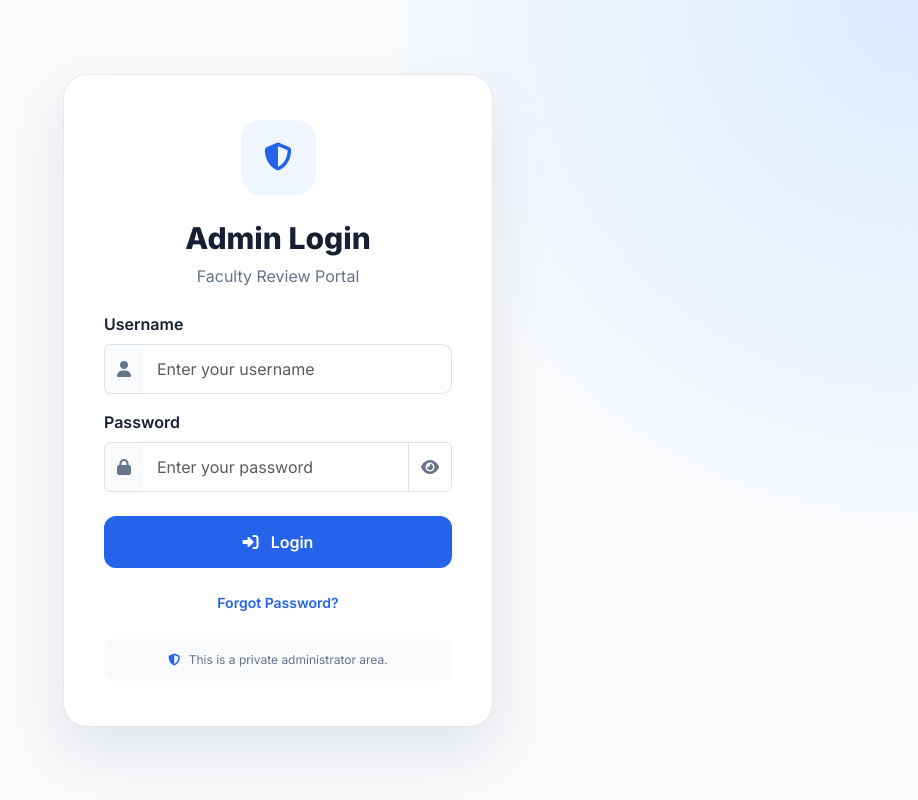
After one commit to DeepShreyaskar1904/faculty-review-portal, a Django app: page /admin-login/ in a window 1280 px wide. The commit adds this page. Shown: the whole page, without its empty margins (362-1280 px from the left). Run offline with Django 5.2, Linux system fonts and the light colour scheme; some libraries are stand-ins or nearby versions.

Commit message:
add login page

```diff
--- /dev/null
+++ b/requirements.txt
@@ -0,0 +1,5 @@
+Django
+mysqlclient
+python-dotenv
+openpyxl
+vaderSentiment
--- a/reviews/urls.py
+++ b/reviews/urls.py
@@ -4,4 +4,7 @@ urlpatterns = [
     path('',views.home,name='home'),
     path('review/',views.submit_review,name='submit_review'),
     path('thank-you/',views.thank_you,name='thank_you'),
+    path('admin-login/',views.admin_login,name='admin_login'),
+    path('admin-logout/',views.admin_logout,name='admin_logout'),
+    path('admin-dashboard/',views.admin_dashboard,name='admin_dashboard'),
 ]
--- a/reviews/views.py
+++ b/reviews/views.py
@@ -1,38 +1,70 @@
 from django.shortcuts import render, redirect
 from django.contrib import messages
 from .forms import ReviewForm
-from .email_utils import (
-    send_student_thank_you,
-    send_admin_notification
-)
+from .email_utils import send_student_thank_you, send_admin_notification
+from .sentiment_utils import analyze_sentiment
+from django.contrib.auth import authenticate, login, logout
+from django.contrib.auth.decorators import login_required
 def home(request):
     return render(request, 'home.html')
 def submit_review(request):
     if request.method == 'POST':
         form = ReviewForm(request.POST)
         if form.is_valid():
-            review = form.save()
+            # Create review object without saving yet
+            review = form.save(commit=False)
+            # Analyze student's written feedback
+            review.sentiment = analyze_sentiment(
+                review.feedback
+            )
+            # Save review with sentiment
+            review.save()
+            print(f"Sentiment detected: {review.sentiment}")
+            # Send email to student
             try:
                 send_student_thank_you(review)
                 print("Student email sent successfully.")
             except Exception as e:
                 print("Student email error:", e)
+            # Send notification to admin
             try:
                 send_admin_notification(review)
                 print("Admin notification sent successfully.")
             except Exception as e:
                 print("Admin email error:", e)
+            # Redirect after successful submission
             return redirect('thank_you')
-        messages.error(
-            request,
-            'Please correct the errors in the form.'
-        )
+        else:
+            messages.error(
+                request,
+                'Please correct the errors in the form.'
+            )
     else:
         form = ReviewForm()
-    return render(
-        request,
-        'review_form.html',
-        {'form': form}
-    )
+    return render(request,'review_form.html',{'form': form})
 def thank_you(request):
     return render(request, 'thank_you.html')
+def admin_login(request):
+    if request.user.is_authenticated:
+        if request.user.is_staff:
+            return redirect('admin_dashboard')
+        logout(request)
+    if request.method == 'POST':
+        username = request.POST.get('username')
+        password = request.POST.get('password')
+        user = authenticate(request,username=username,password=password)
+        if user is not None and user.is_staff:
+            login(request, user)
+            return redirect('admin_dashboard')
+        messages.error(request,'Invalid admin credentials.')
+    return render(request,'admin_login.html')
+@login_required(login_url='admin_login')
+def admin_logout(request):
+    logout(request)
+    return redirect('admin_login')
+@login_required(login_url='admin_login')
+def admin_dashboard(request):
+    if not request.user.is_staff:
+        logout(request)
+        return redirect('admin_login')
+    return render(request,'admin_dashboard.html')
--- a/static/css/style.css
+++ b/static/css/style.css
@@ -662,5 +662,166 @@ body {
     .rating-select {
         width: 100%;
     }
+}
+/* =========================
+   ADMIN LOGIN
+========================= */
+
+.admin-login-page {
+    min-height: 100vh;
+
+    display: flex;
+
+    align-items: center;
+
+    justify-content: center;
+
+    padding: 30px;
+
+    background:
+        radial-gradient(
+            circle at top right,
+            #dbeafe,
+            transparent 35%
+        ),
+        #f8fafc;
+}
+
+
+.login-card {
+    width: 100%;
+    max-width: 430px;
+
+    background: white;
+
+    padding: 45px 40px;
+
+    border-radius: 24px;
+
+    border: 1px solid #e2e8f0;
+
+    box-shadow:
+        0 25px 60px rgba(15, 23, 42, 0.09);
+}
+
+
+.login-icon {
+    width: 75px;
+    height: 75px;
+
+    margin: 0 auto 25px;
+
+    display: flex;
+
+    align-items: center;
+
+    justify-content: center;
+
+    border-radius: 20px;
+
+    background: #eff6ff;
+
+    color: #2563eb;
+
+    font-size: 28px;
+}
+
+
+.login-card h1 {
+    font-size: 30px;
+
+    font-weight: 800;
+
+    margin-bottom: 8px;
+}
+
+
+.login-card p {
+    color: #64748b;
+}
+
+
+.input-group-text {
+    background: #f8fafc;
+
+    border-color: #dbe2ea;
+
+    color: #64748b;
+}
+
+
+.input-group .form-control {
+    border-left: none;
+}
+
+
+.password-toggle {
+    border: 1px solid #dbe2ea;
+
+    background: white;
+
+    color: #64748b;
+}
+
+
+.password-toggle:hover {
+    background: #f8fafc;
+
+    color: #2563eb;
+}
+
+
+.forgot-password-link {
+    text-align: center;
+
+    margin-top: 22px;
+}
+
+
+.forgot-password-link a {
+    color: #2563eb;
+
+    text-decoration: none;
+
+    font-size: 14px;
+
+    font-weight: 600;
+}
+
+
+.forgot-password-link a:hover {
+    text-decoration: underline;
+}
+
+
+.login-security {
+    margin-top: 25px;
+
+    padding: 12px;
+
+    border-radius: 10px;
+
+    background: #f8fafc;
+
+    color: #64748b;
+
+    font-size: 12px;
+
+    text-align: center;
+}
+
+
+.login-security i {
+    margin-right: 5px;
+
+    color: #2563eb;
+}
+
+
+@media (max-width: 576px) {
+
+    .login-card {
+        padding: 35px 22px;
+    }
 
 }
--- a/static/js/main.js
+++ b/static/js/main.js
@@ -19,3 +19,47 @@ document.addEventListener("DOMContentLoaded", function () {
         });
     }
 });
+// =========================
+// ADMIN PASSWORD TOGGLE
+// =========================
+
+const togglePassword = document.getElementById("togglePassword");
+
+const passwordInput = document.getElementById("password");
+
+
+if (togglePassword && passwordInput) {
+
+    togglePassword.addEventListener("click", function () {
+
+        const isPassword =
+            passwordInput.getAttribute("type") === "password";
+
+
+        passwordInput.setAttribute(
+            "type",
+            isPassword ? "text" : "password"
+        );
+
+
+        const icon =
+            this.querySelector("i");
+
+
+        if (isPassword) {
+
+            icon.classList.remove("fa-eye");
+
+            icon.classList.add("fa-eye-slash");
+
+        } else {
+
+            icon.classList.remove("fa-eye-slash");
+
+            icon.classList.add("fa-eye");
+
+        }
+
+    });
+
+}
--- /dev/null
+++ b/templates/admin_login.html
@@ -0,0 +1,85 @@
+{% extends 'base.html' %}
+{% block title %}
+Admin Login | Faculty Review Portal
+{% endblock %}
+{% block content %}
+<div class="admin-login-page">
+    <div class="login-card">
+
+        <div class="login-icon">
+            <i class="fa-solid fa-shield-halved"></i>
+        </div>
+        <div class="text-center mb-4">
+            <h1>
+                Admin Login
+            </h1>
+            <p>
+                Faculty Review Portal
+            </p>
+        </div>
+        <form method="POST">
+            {% csrf_token %}
+            <div class="mb-3">
+                <label class="form-label">
+                    Username
+                </label>
+                <div class="input-group">
+                    <span class="input-group-text">
+                        <i class="fa-solid fa-user"></i>
+                    </span>
+                    <input
+                        type="text"
+                        name="username"
+                        class="form-control"
+                        placeholder="Enter your username"
+                        required
+                        autocomplete="username"
+                    >
+                </div>
+            </div>
+            <div class="mb-4">
+                <label class="form-label">
+                    Password
+                </label>
+                <div class="input-group">
+                    <span class="input-group-text">
+                        <i class="fa-solid fa-lock"></i>
+                    </span>
+                    <input
+                        type="password"
+                        name="password"
+                        id="password"
+                        class="form-control"
+                        placeholder="Enter your password"
+                        required
+                        autocomplete="current-password"
+                    >
+                    <button
+                        type="button"
+                        class="btn password-toggle"
+                        id="togglePassword"
+                    >
+                        <i class="fa-solid fa-eye"></i>
+                    </button>
+                </div>
+            </div>
+            <button
+                type="submit"
+                class="btn btn-primary-custom w-100"
+            >
+                <i class="fa-solid fa-right-to-bracket me-2"></i>
+                Login
+            </button>
+        </form>
+        <div class="forgot-password-link">
+            <a href="#">
+    Forgot Password?
+</a>
+        </div>
+        <div class="login-security">
+            <i class="fa-solid fa-shield-halved"></i>
+            This is a private administrator area.
+        </div>
+    </div>
+</div>
+{% endblock %}
--- a/templates/base.html
+++ b/templates/base.html
@@ -40,5 +40,24 @@
     <script
         src="{% static 'js/main.js' %}">
     </script>
+{% if messages %}
+
+<script>
+
+    {% for message in messages %}
+
+        Swal.fire({
+
+            icon: "{% if message.tags == 'error' %}error{% else %}success{% endif %}",
+
+            title: "{% if message.tags == 'error' %}Login Failed{% else %}Success{% endif %}",
+
+            text: "{{ message|escapejs }}",
+
+            confirmButtonText: "OK"
+        });
+    {% endfor %}
+</script>
+{% endif %}
 </body>
 </html>
```
Also changed, not shown: reviews/sentiment_utils.py (added, +10 -0 lines), templates/admin_dashboard.html (added, +53 -0 lines).
